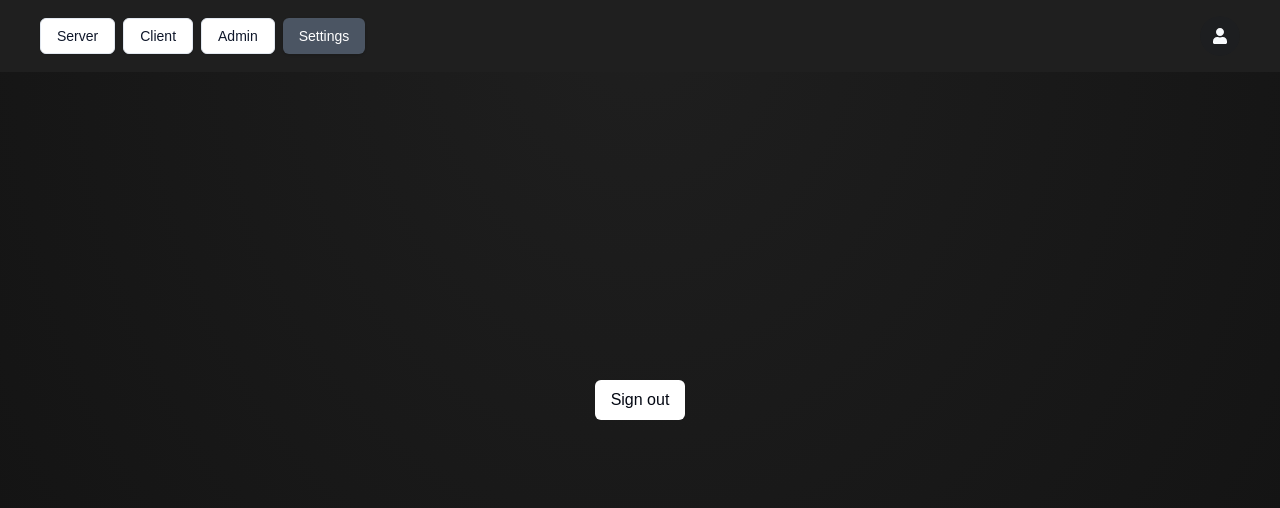
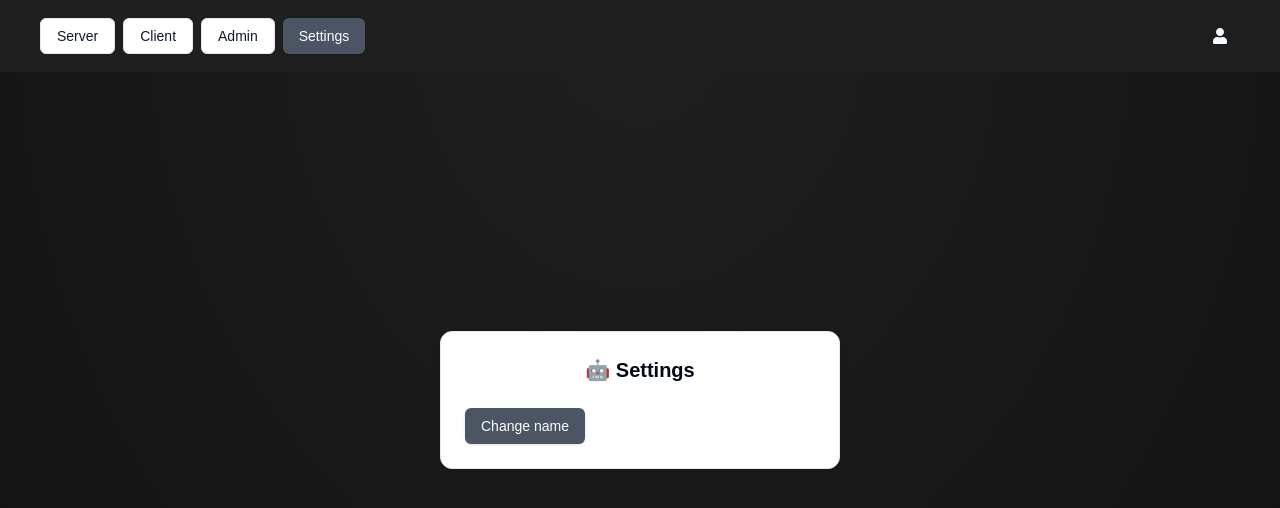
Before and after one commit to Navishh/auth-next, a Next.js app: page /settings in a window 1280 px wide. Shown: the top 508 px of the page. Built offline with nearby package versions, Linux system fonts and the light colour scheme; no server answers.

Commit message:
feat: implement change name feature usinmg client side

```diff
--- /dev/null
+++ b/actions/settings.ts
@@ -0,0 +1,33 @@
+"use server";
+
+import { getUserById } from "@/data/user";
+import { currentUser } from "@/lib/auth";
+import { db } from "@/lib/db";
+import { SettingsSchema } from "@/schemas";
+import * as z from "zod";
+
+export const settings = async (values: z.infer<typeof SettingsSchema>) => {
+  const user = await currentUser();
+
+  if (!user) {
+    return { error: "Unauthorized" };
+  }
+
+  if (!user.id) {
+    return { error: "Unauthorized" };
+  }
+  const dbUser = await getUserById(user.id);
+
+  if (!dbUser) {
+    return { error: "Unautherized" };
+  }
+
+  await db.user.update({
+    where: { id: dbUser.id },
+    data: {
+      ...values,
+    },
+  });
+
+  return { success: "Settings updated!" };
+};
--- a/app/(protected)/settings/page.tsx
+++ b/app/(protected)/settings/page.tsx
@@ -1,28 +1,36 @@
 "use client";
-
-import { logout } from "@/actions/logout";
-import { useCurrenUser } from "@/hooks/use-current-user";
+import { settings } from "@/actions/settings";
+import { Button } from "@/components/ui/button";
+import { Card, CardContent, CardHeader } from "@/components/ui/card";
+import { useSession } from "next-auth/react";
+import { useTransition } from "react";
 const SettingsPage = () => {
-  const user = useCurrenUser();
+  const { update } = useSession();
+  const [isPending, startTransition] = useTransition();
 
   const onClick = () => {
-    logout();
+    startTransition(() => {
+      settings({
+        name: "John ",
+      }).then(() => {
+        update();
+      });
+    });
   };
 
   return (
-    <div className="justify-center items-center text-center">
-      {/* {JSON.stringify(user)} */}
-      <button
-        onClick={onClick}
-        type="submit"
-        className="relative overflow-hidden bg-white text-gray-950 font-medium px-4 py-2 rounded-md transition-all duration-300 group"
-      >
-        <span className="absolute inset-0 bg-red-500 transform -translate-x-full group-hover:translate-x-0 transition-transform duration-500 ease-in-out"></span>
-        <span className="relative z-10 transition-colors duration-500 group-hover:text-white">
-          Sign out
-        </span>
-      </button>
-    </div>
+    <Card className="w-[400px] ">
+      <CardHeader>
+        <div className="flex text-center justify-center items-center">
+          <p className="text-center text-xl font-semibold">🤖 Settings</p>
+        </div>
+      </CardHeader>
+      <CardContent className="space-y-4">
+        <Button disabled={isPending} onClick={onClick}>
+          Change name
+        </Button>
+      </CardContent>
+    </Card>
   );
 };
 
--- a/auth.ts
+++ b/auth.ts
@@ -71,6 +71,11 @@ export const { handlers, signIn, signOut, auth } = NextAuth({
         session.user.isTwoFactorEnabled = token.isTwoFactorEnabled as boolean;
       }
 
+      if (session.user) {
+        session.user.name = token.name;
+        session.user.email = token.email ?? "";
+      }
+
       return session;
     },
 
@@ -80,6 +85,8 @@ export const { handlers, signIn, signOut, auth } = NextAuth({
       const existingUser = await getUserById(token.sub);
       if (!existingUser) return token;
 
+      token.name = existingUser.name;
+      token.email = existingUser.email;
       token.role = existingUser.role;
       token.isTwoFactorEnabled = existingUser.isTwoFactorEnabled;
 
--- a/schemas/index.ts
+++ b/schemas/index.ts
@@ -1,4 +1,8 @@
 import * as z from "zod";
+
+export const SettingsSchema = z.object({
+  name: z.optional(z.string()),
+});
 
 export const LoginSchema = z.object({
   email: z.string().email({
```
